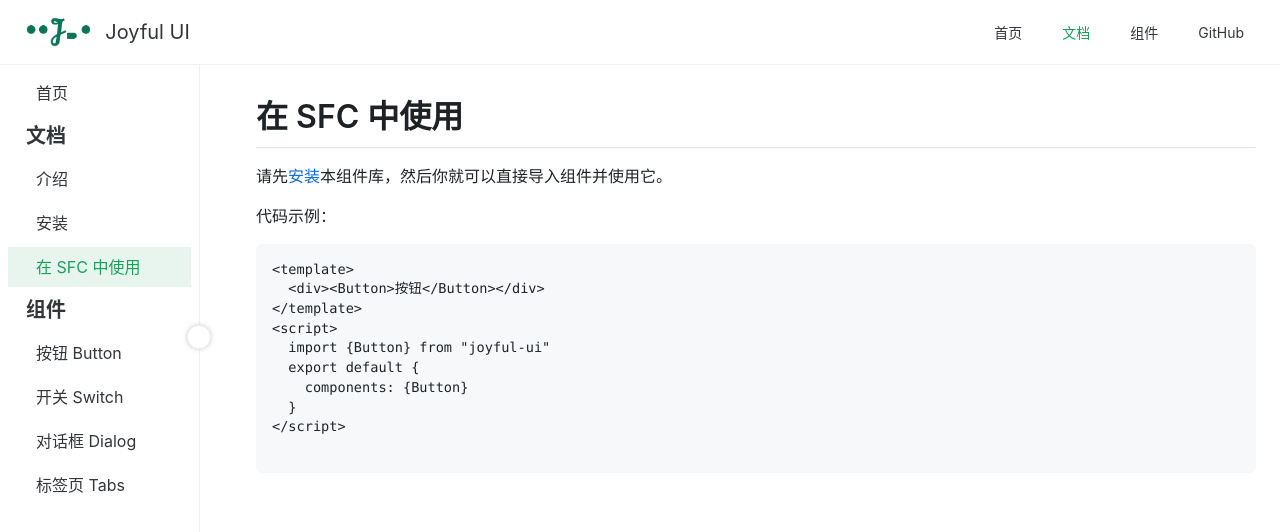
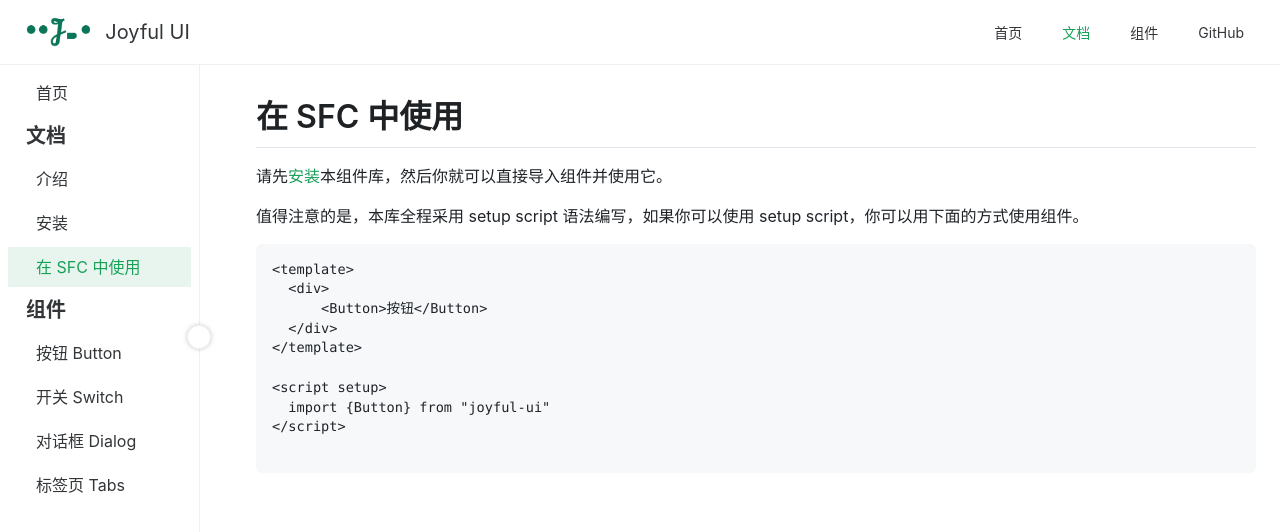
Before and after one commit to 12callie/joyful-ui-old, a Vue app: page /joyful/doc/usage in a window 1280 px wide. Shown: the top 532 px of the page. Built offline with nearby package versions, Linux system fonts and the light colour scheme.

Commit message:
修改文档样式

```diff
--- /dev/null
+++ b/src/assets/styles/docStyle.scss
@@ -0,0 +1,12 @@
+@import "./common.scss";
+article {
+  h1 {
+    margin-bottom: 16px;
+  }
+  a {
+    color: $theme-color;
+    &:hover {
+      text-decoration: none;
+    }
+  }
+}
--- a/src/views/Install.vue
+++ b/src/views/Install.vue
@@ -17,9 +17,8 @@ export default {
 </script>
 
 <style lang="scss" scoped>
-h1 {
-  margin-bottom: 16px;
-}
+@import "../assets/styles/docStyle.scss";
+
 .notice {
   font-size: 14px;
   padding: 0 12px;
--- a/src/views/Intro.vue
+++ b/src/views/Intro.vue
@@ -17,11 +17,5 @@ export default {
 </script>
 
 <style lang="scss" scoped>
-@import "../assets/styles/common.scss";
-h1 {
-  margin-bottom: 16px;
-}
-a {
-  color: $theme-color;
-}
+@import "../assets/styles/docStyle.scss";
 </style>
--- a/src/views/Usage.vue
+++ b/src/views/Usage.vue
@@ -5,16 +5,19 @@
       请先<a href="/joyful/doc/install">安装</a
       >本组件库，然后你就可以直接导入组件并使用它。
     </p>
-    <p>代码示例：</p>
+    <p>
+      值得注意的是，本库全程采用 setup script 语法编写，如果你可以使用 setup
+      script，你可以用下面的方式使用组件。
+    </p>
     <pre>
 &lt;template&gt;
-  &lt;div&gt;&lt;Button&gt;按钮&lt;/Button&gt;&lt;/div&gt;
+  &lt;div&gt;
+      &lt;Button&gt;按钮&lt;/Button&gt;
+  &lt;/div&gt;
 &lt;/template&gt;
-&lt;script&gt;
+
+&lt;script setup&gt;
   import {Button} from "joyful-ui"
-  export default {
-    components: {Button}
-  }
 &lt;/script&gt;
  </pre
     >
@@ -28,12 +31,5 @@ export default {
 </script>
 
 <style lang="scss" scoped>
-@import "../assets/styles/common.scss";
-
-h1 {
-  margin-bottom: 16px;
-}
-a {
-  color: $theme-color;
-}
+@import "../assets/styles/docStyle.scss";
 </style>
```
